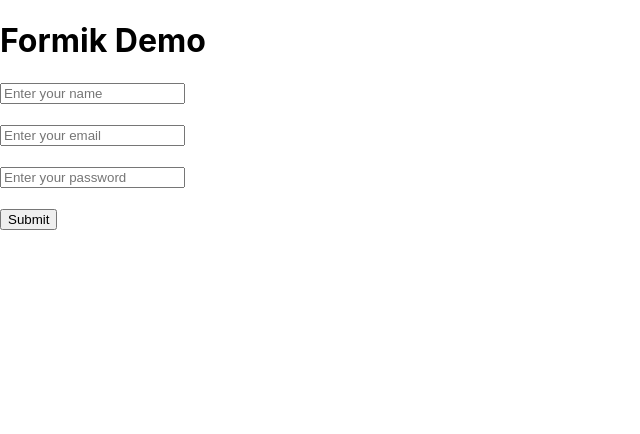
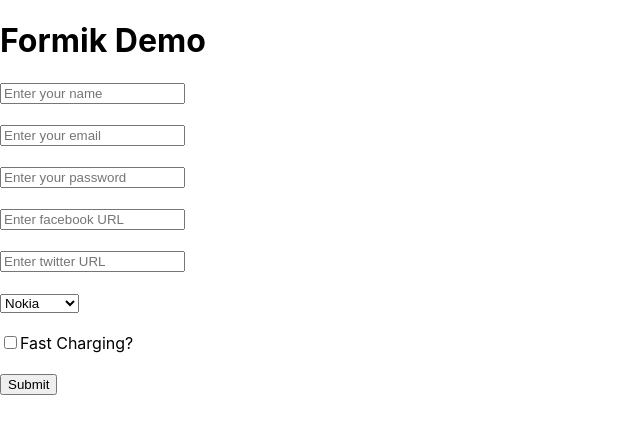
Before and after one commit to mdajgarhossain/React-Redux-Workshop, a React app: page / in a window 1280 px wide. Shown: the top 434 px of the page, without its empty margins (0-640 px from the left). Built offline with nearby package versions, Linux system fonts and the light colour scheme; the HTML template or start-up script is replaced by a standard one.

Commit message:
Nested objects, select, checkbox in Formik Form

```diff
--- a/src/components/my_formik/index.jsx
+++ b/src/components/my_formik/index.jsx
@@ -3,6 +3,16 @@
 import MyForm from './form';
 import * as Yup from 'yup';
 
+const CustomField = ({name, type, placeholder}) => (
+    <div>
+        <Field
+            name={name}
+            type={type}
+            placeholder={placeholder}
+        />
+        <ErrorMessage name={name} component='div'/>
+    </div>
+);
 
 const myValidationSchema = Yup.object().shape({
     name: Yup.string('Must Be String')
@@ -27,11 +37,18 @@
                     initialValues={{
                         name: '',
                         email: '',
-                        password: ''
+                        password: '',
+                        links: {
+                            facebook: '',
+                            twitter: ''
+                        },
+                        phone: 'Nokia',
+                        fastCharging: false
                     }}
                     onSubmit={(values, formikBag) => {
                         console.log(values);
                         console.log(formikBag);
+                        formikBag.resetForm();
                     }}
                     validationSchema={myValidationSchema}
                     // validateOnBlur={true}
@@ -44,30 +61,48 @@
                         return (
                             <div> {/*ekhane ei div er proyojon nai, karon upore div ache */}
                                 <Form>
+                                    <CustomField
+                                        name='name'
+                                        placeholder='Enter your name'
+                                    />
+                                    <br/>
+                                    <CustomField
+                                        name='email'
+                                        type='email'
+                                        placeholder='Enter your email'
+                                    />
+                                    <br/>
+                                    <CustomField
+                                        name='password'
+                                        type='password'
+                                        placeholder='Enter your password'
+                                    />
+                                    <br/>
+                                    <CustomField
+                                        name='links.facebook'
+                                        placeholder='Enter facebook URL'
+                                    />
+                                    <br/>
+                                    <CustomField
+                                        name='links.twitter'
+                                        placeholder='Enter twitter URL'
+                                    />
+                                    <br/>
                                     <div>
-                                        <Field
-                                            name='name'
-                                            placeholder='Enter your name'
-                                        />
-                                        <ErrorMessage name='name' component='div'/>
+                                        <Field name='phone' as='select'>
+                                            <option value='Nokia'>Nokia</option>
+                                            <option value='Samsung'>Samsung</option>
+                                            <option value='iPhone'>iPhone</option>
+                                        </Field>
                                     </div>
                                     <br/>
                                     <div>
                                         <Field
-                                            type='email'
-                                            name='email'
-                                            placeholder='Enter your email'
+                                            type='checkbox'
+                                            name='fastCharging'
+                                            checked={props.values.fastCharging}
                                         />
-                                        <ErrorMessage name='email' component='div'/>
-                                    </div>
-                                    <br/>
-                                    <div>
-                                        <Field
-                                            type='password'
-                                            name='password'
-                                            placeholder='Enter your password'
-                                        />
-                                        <ErrorMessage name='password' component='div'/>
+                                        Fast Charging?
                                     </div>
                                     <br/>
                                     <button type='submit'>Submit</button>
```
